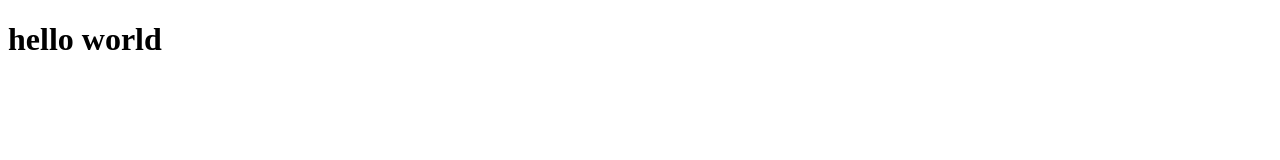
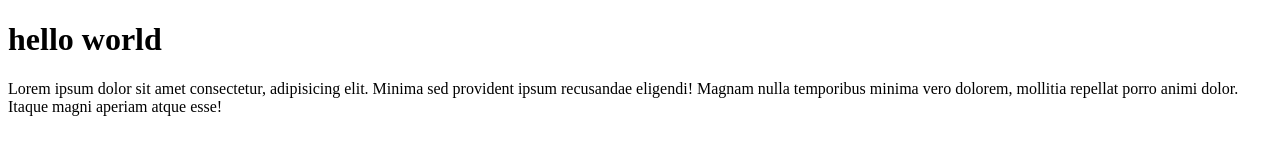
Before and after one commit to wendersondh/exemplo-page, a plain HTML site: page index.html in a window 1280 px wide. Drawn offline with Linux system fonts and the light colour scheme.

Commit message:
adicionando conteudo

```diff
--- a/index.html
+++ b/index.html
@@ -1,11 +1,16 @@
 <!DOCTYPE html>
 <html lang="en">
+
 <head>
     <meta charset="UTF-8">
     <meta name="viewport" content="width=device-width, initial-scale=1.0">
     <title>exemplo page</title>
 </head>
+
 <body>
     <h1>hello world</h1>
+    <p>Lorem ipsum dolor sit amet consectetur, adipisicing elit. Minima sed provident ipsum recusandae eligendi! Magnam
+        nulla temporibus minima vero dolorem, mollitia repellat porro animi dolor. Itaque magni aperiam atque esse!</p>
 </body>
+
 </html>
```
